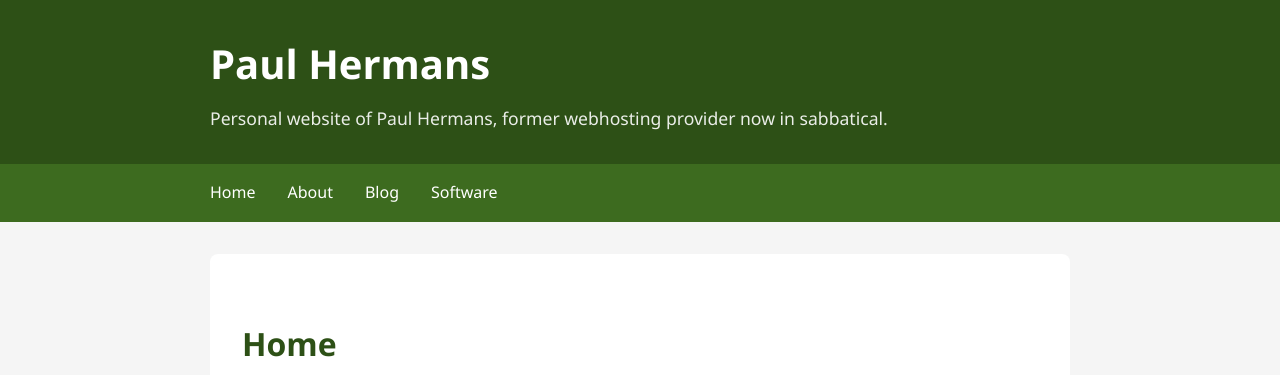
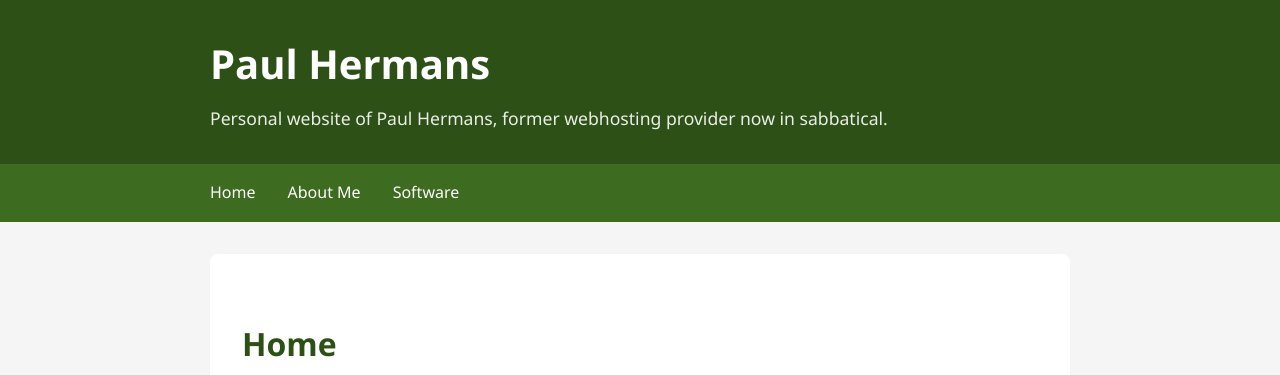
Before and after one commit to paulhermanseu/paulhermans.eu, a Jekyll site: the page built from index.md, in a window 1280 px wide. Shown: the top 375 px of the page. Built offline with Jekyll 4.4.1, drawn with Linux system fonts in a browser that asks for light colours; nearby versions of some CDN libraries.

Commit message:
Update default.html

```diff
--- a/_layouts/default.html
+++ b/_layouts/default.html
@@ -267,8 +267,7 @@
         <div class="container">
             <ul>
                 <li><a href="/">Home</a></li>
-                <li><a href="/about.html">About</a></li>
-                <li><a href="/blog.html">Blog</a></li>
+                <li><a href="/about.html">About Me</a></li>
                 <li><a href="/software.html">Software</a></li>
             </ul>
         </div>
```
